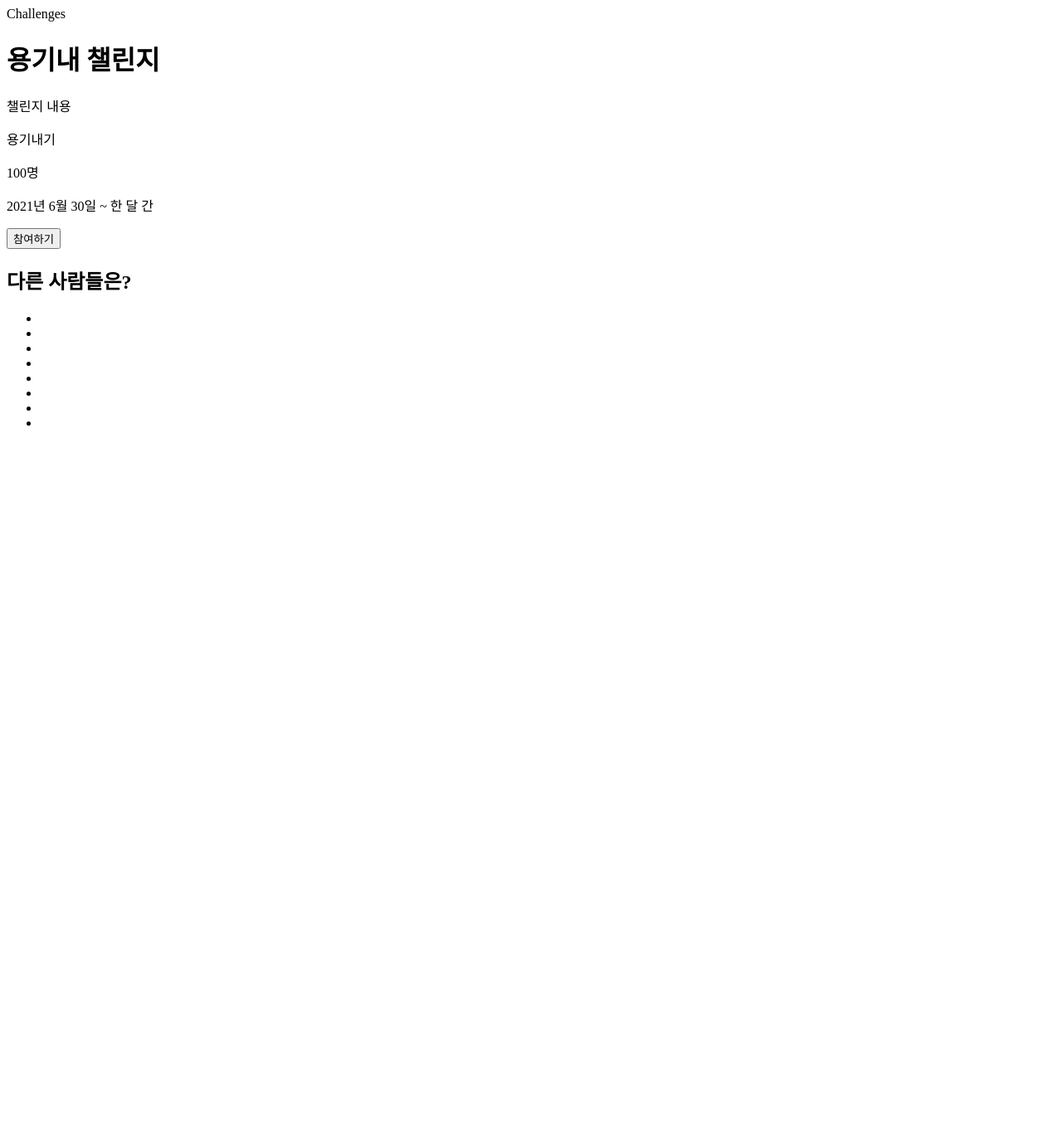
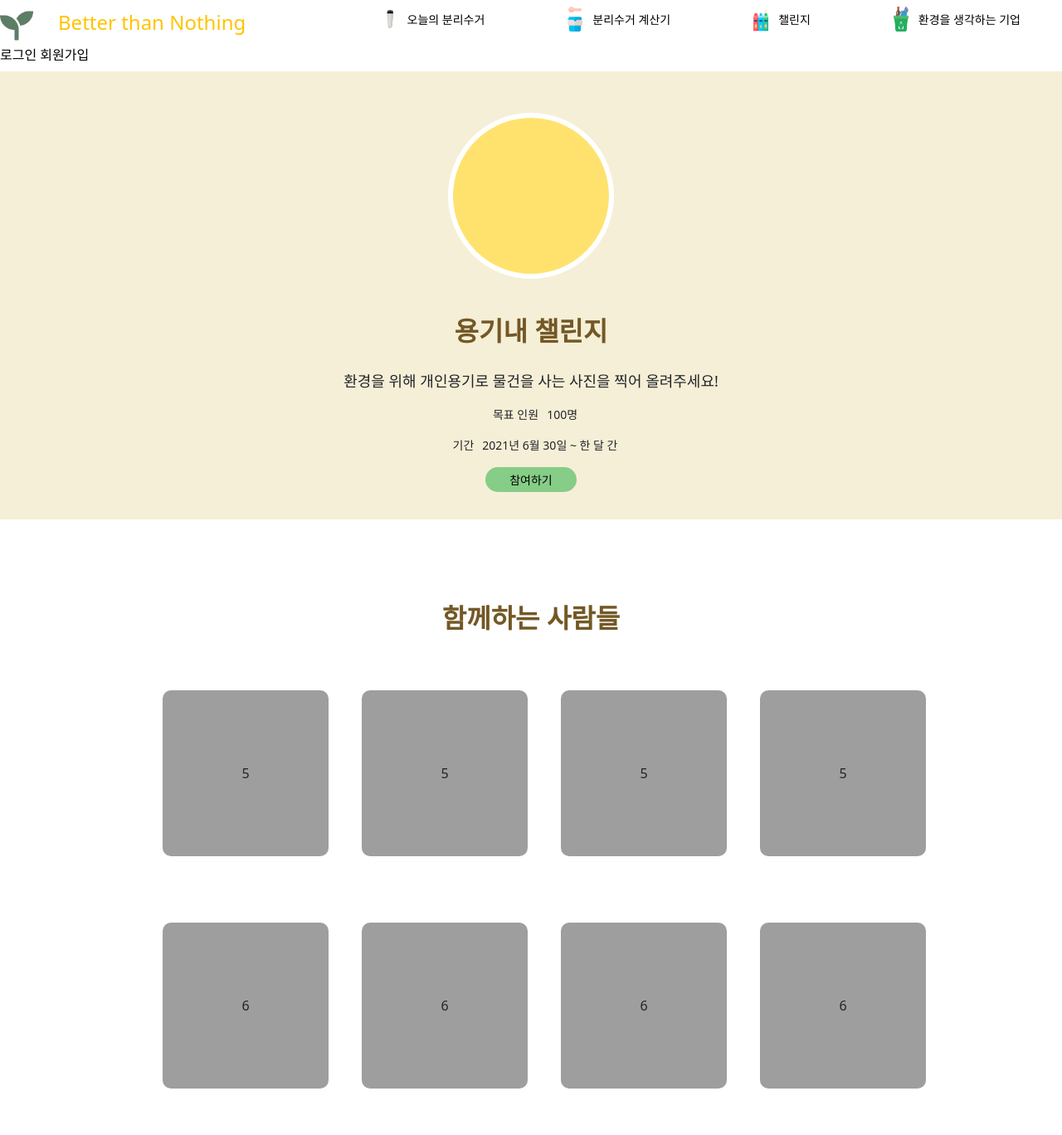
Before and after one commit to AlwaysBeMyDay1/Betterthannothing, a Django app: page /challenge/info in a window 1280 px wide. Shown: the whole page at 83% size. Before the commit the page ends 513 px from the top, so only its background shows below. Run offline with Django 3.2, Linux system fonts and the light colour scheme.

Commit message:
ch_info css

```diff
--- a/mainapp/static/css/mainstyle.css
+++ b/mainapp/static/css/mainstyle.css
@@ -1,3 +1,42 @@
+:root {
+  /* Color */
+  /* green */
+  --green-main--: #5dad67;
+  --green-1--: #e9fae3;
+  --green-2--: #d0f6c9;
+  --green-3--: #aae6a6;
+  --green-4--: #86cd88;
+  --green-5--: #439455;
+  --green-5--: #2e7c46;
+  --geeen-6--: #115332;
+
+  /* blue */
+  --blue-main--: #619ae6;
+  --blue-1--: #e0f2fd;
+  --blue-2--: #c2e2fc;
+  --blue-3--: #a1cdf7;
+  --blue-4--: #87b9f0;
+  --blue-5--: #4677c5;
+  --blue-6--: #1e3d85;
+
+  /* yellow */
+  --yellow-main--: #ffe26e;
+  --yellow-1--: #fef9e2;
+  --yellow-2--: #fef3c5;
+  --yellow-3--: #feeaa8;
+  --yellow-4--: #fee292;
+  --yellow-5--: #daae50;
+  --yellow-6--: #936823;
+
+  /* beige */
+  --begie-main--: #f1e7c9;
+  --begie-1--: #faf5e1;
+  --begie-2--: #f6efd7;
+  --begie-3--: #cfbe92;
+  --begie-4--: #8b7240;
+  --begie-5--: #735826;
+}
+
 body {
   margin: 0;
   padding: 0;
@@ -293,3 +332,110 @@ ul.main {
   background-color: #eefafd;
   ;
 }
+
+/* Challenge info */
+.ch_info_container {
+  width: 100%;
+  display: flex;
+  flex-direction: column;
+}
+
+.chinfo_top {
+  padding: 50px 0;
+  width: 100%;
+  height: 540px;
+  background: var(--begie-2--);
+}
+
+.chinfo_top_img {
+  margin: 0 auto;
+  width: 200px;
+  height: 200px;
+  border-radius: 50%;
+  border: 6px solid white;
+  background-color: var(--yellow-main--);
+}
+
+.chinfo_top_name {
+  margin-top: 24px;
+}
+.chinfo_top_name h1,
+.chinfo_bottom_title h2 {
+  padding: 20px 0;
+  font-size: 32px;
+  font-weight: bold;
+  color: var(--begie-5--);
+}
+
+.chinfo_top_info p {
+  font-size: 18px;
+  font-weight: 300;
+}
+
+.chinfo_top_detail {
+  display: flex;
+  flex-direction: column;
+  justify-content: center;
+  align-items: center;
+}
+.detail_content {
+  display: flex;
+  flex-direction: row;
+}
+
+.chinfo_top_detail .detail_content p {
+  font-size: 14px;
+  font-weight: 300;
+}
+.chinfo_top_detail .detail_content #type {
+  padding: 0 10px;
+  font-weight: 500;
+}
+
+.chinfo_top_button button {
+  border: none;
+  width: 110px;
+  height: 30px;
+  font-size: 14px;
+  background-color: var(--green-4--);
+  border-radius: 18px;
+  transition: 300ms;
+}
+
+.chinfo_top_button button:hover {
+  background-color: var(--green-5--);
+  color: white;
+}
+
+.chinfo_bottom {
+  margin-top: 80px;
+  width: 100%;
+}
+
+.chinfo_bottom_others {
+  padding: 0 100px;
+  display: flex;
+  justify-content: center;
+}
+
+.chinfo_bottom_others ul {
+  display: flex;
+  flex-direction: column;
+}
+
+.chinfo_bottom_others ul li {
+  margin: 20px;
+  display: flex;
+  flex-direction: row;
+}
+.chinfo_bottom_others ul .content .others_content_box {
+  width: 200px;
+  height: 200px;
+  background-color: rgb(158, 158, 158);
+  display: flex;
+  justify-content: center;
+  align-items: center;
+  margin: 20px;
+  border-radius: 10px;
+
+}
--- a/templates/challenge/ch_info.html
+++ b/templates/challenge/ch_info.html
@@ -1,48 +1,53 @@
-
+{% extends 'base.html' %}
 {% block title %}
 Challenges
 {% endblock title %}
 
-
 {% block content %}
+<div class="ch_info_container">
     <div class="chinfo_top">
+        <div class="chinfo_top_img">
+        </div>
         <div class="chinfo_top_name">
             <h1>용기내 챌린지</h1>
         </div>
         <div class="chinfo_top_info">
-            <p>챌린지 내용</p>
+            <p>환경을 위해 개인용기로 물건을 사는 사진을 찍어 올려주세요!</p>
         </div>
-        <div class="chinfo_top_participate">
-            <div class="object">
-                <p>용기내기</p>
+        <div class="chinfo_top_detail">
+            <div class="detail_content">
+                <p id="type">목표 인원</p>
+                <p id="people">100명</p>
             </div>
-            <div class="num">
-                <p>100명</p>
-            </div>
-            <div class="period">
-                <p>2021년 6월 30일 ~ 한 달 간</p>
-            </div>
+            <div class="detail_content">
+                <p id="type">기간</p>
+                <p id="period">2021년 6월 30일 ~ 한 달 간</p>
             </div>
             <div class="chinfo_top_button">
                 <button>참여하기</button>
             </div>
-
+        </div>
+    </div>
     <div class="chinfo_bottom">
         <div class="chinfo_bottom_title">
-                <h2>다른 사람들은?</h2>
+            <h2>함께하는 사람들</h2>
         </div>
         <div class="chinfo_bottom_others">
             <ul>
-                    <li class="content"></li>
-                    <li class="content"></li>
-                    <li class="content"></li>
-                    <li class="content"></li>
-                    <li class="content"></li>
-                    <li class="content"></li>
-                    <li class="content"></li>
-                    <li class="content"></li>
-                </ul>
+                <li class="content">
+                    <div class="others_content_box">5</div>
+                    <div class="others_content_box">5</div>
+                    <div class="others_content_box">5</div>
+                    <div class="others_content_box">5</div>
+                </li>
+                <li class="content">
+                    <div class="others_content_box">6</div>
+                    <div class="others_content_box">6</div>
+                    <div class="others_content_box">6</div>
+                    <div class="others_content_box">6</div>
+                </li>
         </div>
     </div>
 </div>
+
 {% endblock content %}
```
Lines whose indentation alone changed are shown as unchanged.
